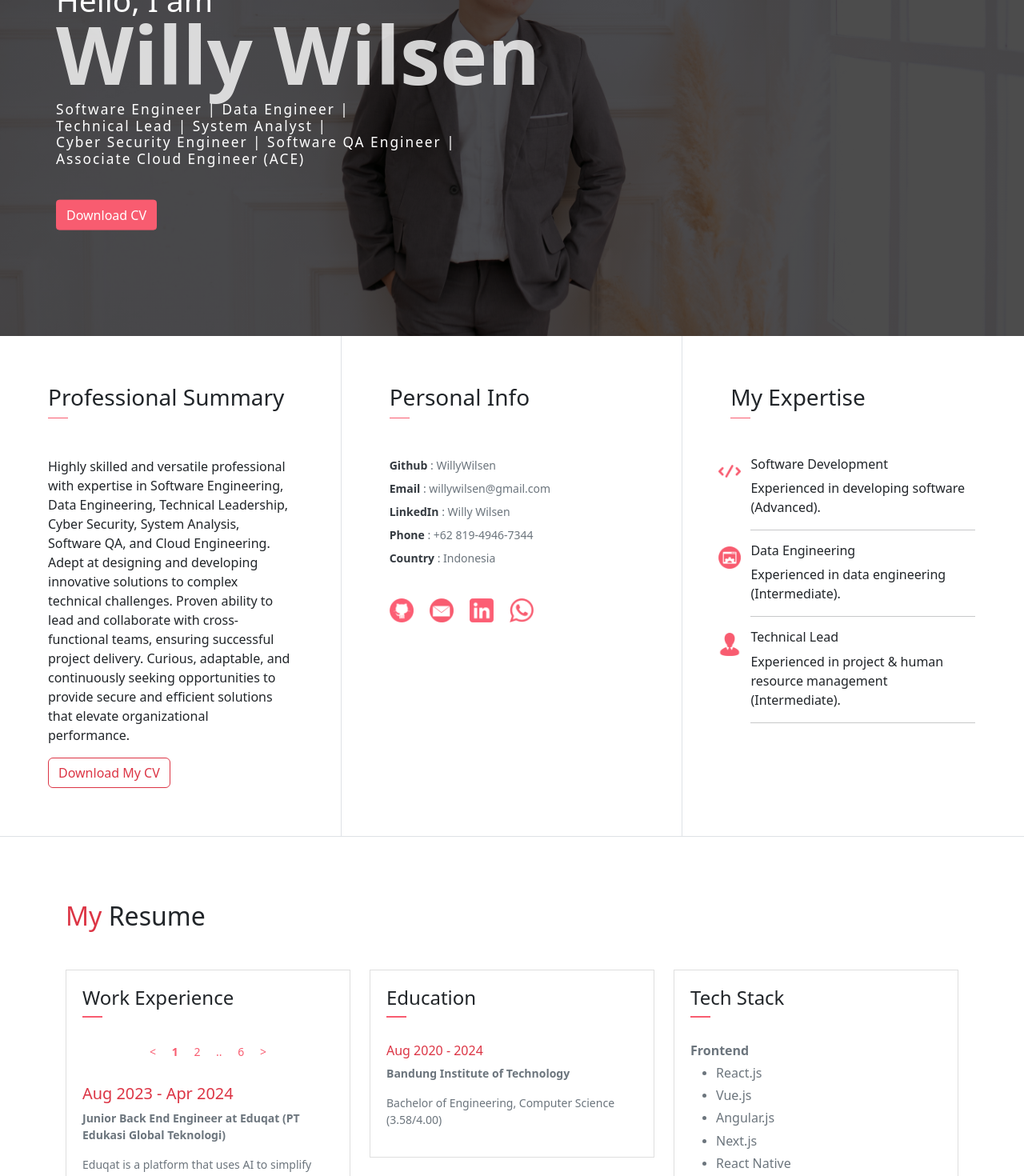
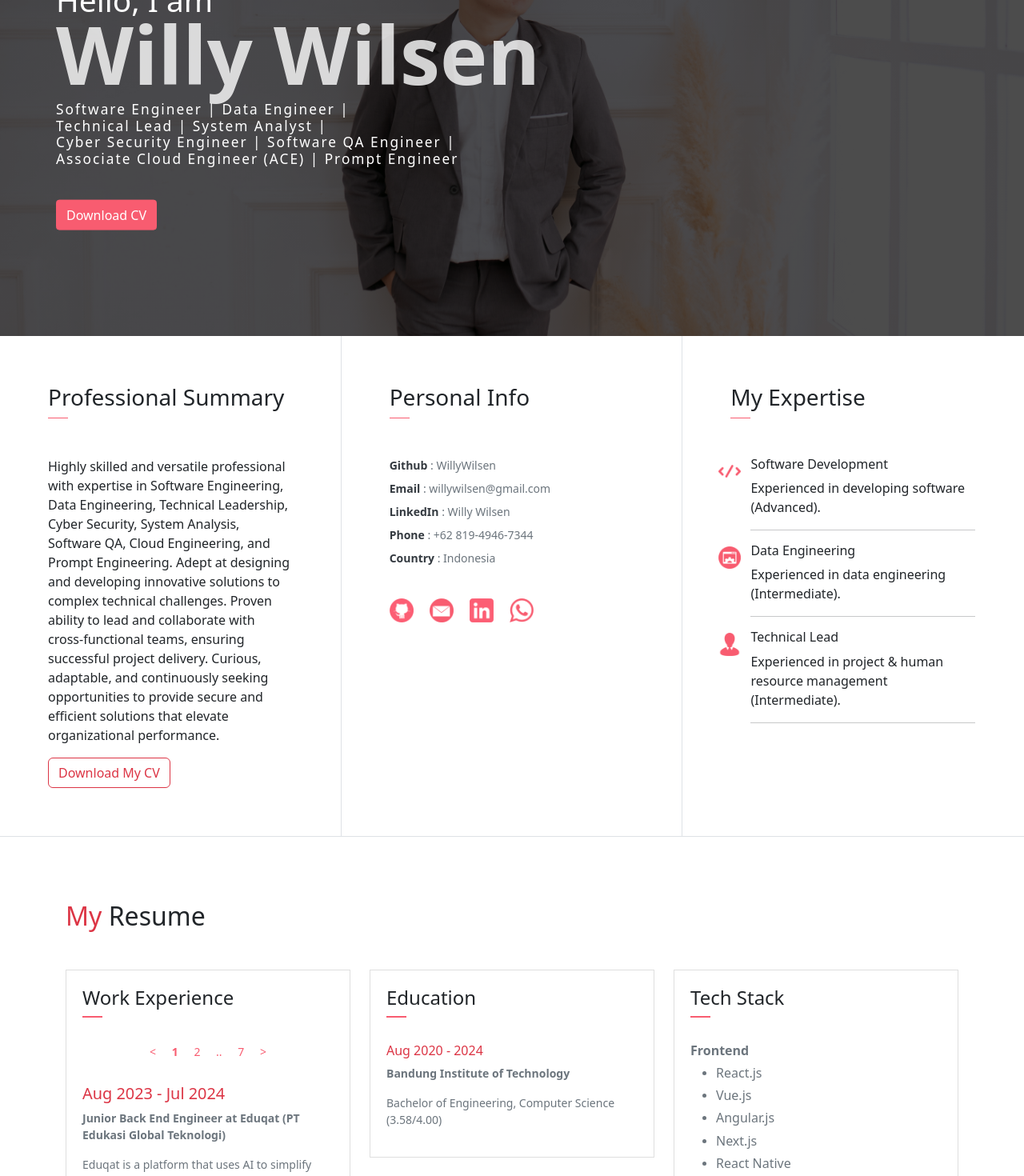
Before and after one commit to WillyWilsen/My-Profile-UI, a Next.js app: page / in a window 1280 px wide. Shown: the part 220-1690 px from the top of the page at 80% size. Built offline with nearby package versions, Linux system fonts and the light colour scheme; no server answers.

Commit message:
feat: Update Profile

```diff
--- a/attributes/WorkExperience.js
+++ b/attributes/WorkExperience.js
@@ -2,33 +2,53 @@ export const WorkExperience = [
   {
     _id: { $oid: "66360105fe5e3cb138acc5a7" },
     from: "Aug 2023",
-    to: "Apr 2024",
+    to: "Jul 2024",
     job_position: "Junior Back End Engineer",
     company: "Eduqat (PT Edukasi Global Teknologi)",
     description:
-      "Eduqat is a platform that uses AI to simplify tasks, generate curriculums, and grade assignments for educators. <b>My responsibilities:</b><br>1. Maintain and develop solutions for ongoing projects as well as to work on new upcoming projects<br>2. Ensure the delivery of features that are well documented & technologically sound with close attention to good coding practices, data structures & collaborative problem-solving<br><b>Skills:</b> Node.js · AWS Lambda · GraphQL",
-    sequence: { $numberInt: "13" },
+      "Eduqat is a platform that uses AI to simplify tasks, generate curriculums, and grade assignments for educators. <b>My responsibilities:</b><br>1. Maintain and develop solutions for ongoing projects as well as to work on new upcoming projects<br>2. Ensure the delivery of features that are well documented & technologically sound with close attention to good coding practices, data structures & collaborative problem-solving<br><b>Skills:</b> Node.js · AWS Lambda · GraphQL · AI Prompting · Amazon Simple Notification Service (SNS)",
+    sequence: { $numberInt: "15" },
   },
   {
     _id: { $oid: "6635f798fe5e3cb138acc5a4" },
     from: "Mar 2023",
-    to: "Apr 2024",
+    to: "Jul 2024",
     job_position: "Full Stack & Data Engineer",
     company: "Planet Surf (PT Planet Selancar Mandiri)",
     description:
       "Planet Surf is a fashion retail company specializing in youth clothing and surfwear with international brands. <b>My responsibilities:</b><br>1. Collaborate with the designers and product managers on features<br>2. Explain technical constraints, explore edge cases<br>3. Design the technical specifications of features and implementing them, while considering existing systems and future extensions<br>4. Collaborate and work with other engineers<br>5. Coordinate testing with design and product teams<br>6. Triage and fix bugs as they arise<br>7. Increase test coverage of the system<br>8. Devise a test/regression plan that includes all the behaviors and test cases expected<br>9. If necessary, devise a deployment plan that may involve e.g. feature flagging, scripts that need to be run<br>10. Contribute to and write documentation for the team<br>11. Participate in manual regression testing with the rest of the engineering team<br>12. Rotate through a regular oncall schedule with the rest of the engineering team<br><b>Skills:</b> Laravel · Next.js · MySQL · Amazon EC2 · Python (Programming Language) · Apache Airflow · SAP HANA · Node.js",
-    sequence: { $numberInt: "12" },
+    sequence: { $numberInt: "14" },
   },
   {
     _id: { $oid: "647b19f827b072d12d76ac10" },
     from: "Nov 2022",
-    to: "Apr 2024",
+    to: "Jul 2024",
     job_position: "Software & Data Engineer",
     company: "Jatis Mobile (PT Informasi Teknologi Indonesia)",
     description:
       "Jatis Mobile is a digital communication & distribution company gaining market experience and insights since 2002. Jatis Mobile's client portfolio builds up to more than 500 corporate clients. <b>My responsibilities:</b><br>1. Developing front-end website architecture<br>2. Designing user interactions on web pages<br>3. Developing back-end website applications<br>4. Creating servers and databases for functionality<br>5. Ensuring cross-platform optimization for mobile phones<br>6. Ensuring responsiveness of applications<br>7. Working alongside graphic designers for web design features<br>8. Seeing through a project from conception to finished product<br>9. Designing and developing APIs<br>10. Meeting both technical and consumer needs<br>11. Staying abreast of developments in web applications and programming languages<br><b>Skills:</b> Rust (Programming Language) · Unit Testing · ASP.NET · Spring Boot · Gin · ActiveMQ · CodeIgniter · WinSCP · Microsoft SQL Server · Data Warehousing · MySQL · Laravel",
+    sequence: { $numberInt: "13" },
+    __v: { $numberInt: "0" },
+  },
+  {
+    _id: { $oid: "66891d01c7a0bdb9c875b56a" },
+    from: "May 2024",
+    to: "Jul 2024",
+    job_position: "Google Cloud Arcade Facilitator",
+    company: "Dicoding Indonesia",
+    description:
+      "Arcade Facilitator is a coding scholarship program from Google Cloud with the concept of gamification to add or improve the skills of digital talents in the fields of cloud computing, application development, big data & artificial intelligence/machine learning. <b>My responsibilities:</b>\n<br>1. Complete labs/milestones for participants to pass as quickly and easily as possible so that participants can earn Arcade + Bonus Points and redeem them for various attractive prizes\n<br>2. Assist with accessing and claiming the 2-month Google Cloud Skills Boost credits/tokens that participants need to work on skill badges and earn points\n<br>3. Provide a communication group with other participants to discuss and connect\n<br>4. Provide the latest information about the Arcade program\n<br><b>Skills:</b> Cloud Computing · Google Cloud Platform (GCP) · Mentoring",
+    sequence: { $numberInt: "12" },
+  },
+  {
+    _id: { $oid: "668919fdc7a0bdb9c875b565" },
+    from: "Feb 2024",
+    to: "May 2024",
+    job_position: "Junior Security Operation Center Analyst",
+    company: "Digital Talent Scholarship",
+    description:
+      "Junior SOC Analyst Bootcamp learns about routing, switching, and cyber security as a Security Operations Center (SOC) Analyst. <b>Syllabus:</b>\n<br>1. Cybersecurity Threats, Vulnerabilities, and Attacks\n<br>2. Securing Networks and Attacking the Foundation\n<br>3. Network Security Infrastructure\n<br>4. Understanding Defense\n<br>5. System and Network Defense\n<br>6. Zone-Based Policy Firewalls\n<br>7. Governance and Compliance\n<br>8. Security Assessments\n<br>9. The Windows Operating System\n<br>10. Linux Overview\n<br>11. Network Protocols\n<br>12. Attackers and Their Tools\n<br>13. Understanding Defense\n<br>14. Access Control\n<br>15. Threat Intelligence\n<br>16. Cryptography\n<br>17. Endpoint Protection\n<br>18. Endpoint Vulnerability Assessment\n<br>19. Technologies and Protocols\n<br>20. Network Security Data\n<br>21. Evaluating Alerts\n<br>22. Working with Network Security Data\n<br><b>Skills:</b> Security · Operating Systems · Cryptography · Threat & Vulnerability Management · Network Security",
     sequence: { $numberInt: "11" },
-    __v: { $numberInt: "0" },
   },
   {
     _id: { $oid: "65ab40bc77aed6639c5ffa56" },
@@ -47,7 +67,7 @@ export const WorkExperience = [
     job_position: "Software Quality Assurance Engineer",
     company: "Waste4Change (PT Wasteforchange Alam Indonesia)",
     description:
-      "Waste4Change is a company that has innovation to create a waste-free Indonesia. <b>My responsibilities:</b><br>1. Manually identify and report bugs early<br>2. Fully understand all of product requirements and technical implementations of apps, services, and tools<br>3. Report bugs clearly with all the relevant information to make it easier to fix<br>4. Maintain test cases such that they have good test coverage, informative, and easy to execute<br>5. Analyze and systematically approach bugs reported, always coming up with practical short term and long term process improvements to avoid them<br>6. Creating test case, execute it then do the regression<br>7. Identify things that can go wrong early but also quick to investigate bugs reported in productionManually identify and report bugs early\n<br><b>Skills:</b> Software Testing · Quality Control",
+      "Waste4Change is a company that has innovation to create a waste-free Indonesia. <b>My responsibilities:</b><br>1. Manually identify and report bugs early<br>2. Fully understand all of product requirements and technical implementations of apps, services, and tools<br>3. Report bugs clearly with all the relevant information to make it easier to fix<br>4. Maintain test cases such that they have good test coverage, informative, and easy to execute<br>5. Analyze and systematically approach bugs reported, always coming up with practical short term and long term process improvements to avoid them<br>6. Creating test case, execute it then do the regression<br>7. Identify things that can go wrong early but also quick to investigate bugs reported in production\n<br><b>Skills:</b> Software Testing · Quality Control",
     sequence: { $numberInt: "9" },
   },
   {
--- a/pages/index.js
+++ b/pages/index.js
@@ -387,17 +387,14 @@ export default function Home() {
               <h4 className={custom.headersubtitle}>Hello, I am</h4>
               <h1 className={custom.headertitle}>Willy Wilsen</h1>
               <h6 className={custom.headermono}>
-                Software Engineer | Data Engineer |
-                <br></br>
-                Technical Lead | System Analyst |
-                <br></br>
-                Cyber Security Engineer | Software QA Engineer |
-                <br></br>
-                Associate Cloud Engineer (ACE)
+                Software Engineer | Data Engineer |<br></br>
+                Technical Lead | System Analyst |<br></br>
+                Cyber Security Engineer | Software QA Engineer |<br></br>
+                Associate Cloud Engineer (ACE) | Prompt Engineer
               </h6>
               <a
                 rel="noreferrer"
-                href="https://drive.google.com/uc?id=1PoX2rw8GFXhOkFaI4IdVUBF2nFXvw2x0&export=download"
+                href="https://drive.google.com/uc?id=1iFgttqjFKeDaCOcydMm486OOjCgghTB-&export=download"
                 target="_blank"
               >
                 <button
@@ -418,11 +415,19 @@ export default function Home() {
               </h3>
               <span className={`${custom.line} mb-5`}></span>
               <p className="mt-20">
-                Highly skilled and versatile professional with expertise in Software Engineering, Data Engineering, Technical Leadership, Cyber Security, System Analysis, Software QA, and Cloud Engineering. Adept at designing and developing innovative solutions to complex technical challenges. Proven ability to lead and collaborate with cross-functional teams, ensuring successful project delivery. Curious, adaptable, and continuously seeking opportunities to provide secure and efficient solutions that elevate organizational performance.
+                Highly skilled and versatile professional with expertise in
+                Software Engineering, Data Engineering, Technical Leadership,
+                Cyber Security, System Analysis, Software QA, Cloud Engineering,
+                and Prompt Engineering. Adept at designing and developing
+                innovative solutions to complex technical challenges. Proven
+                ability to lead and collaborate with cross-functional teams,
+                ensuring successful project delivery. Curious, adaptable, and
+                continuously seeking opportunities to provide secure and
+                efficient solutions that elevate organizational performance.
               </p>
               <a
                 rel="noreferrer"
-                href="https://drive.google.com/uc?id=1PoX2rw8GFXhOkFaI4IdVUBF2nFXvw2x0&export=download"
+                href="https://drive.google.com/uc?id=1iFgttqjFKeDaCOcydMm486OOjCgghTB-&export=download"
                 target="_blank"
               >
                 <button className="btn btn-outline-danger">
@@ -745,7 +750,9 @@ export default function Home() {
                     </h6>
                     <ul>
                       <li>
-                        <h6>NoSQL, Big Data, and Spark Foundations (Jan 2024)</h6>
+                        <h6>
+                          NoSQL, Big Data, and Spark Foundations (Jan 2024)
+                        </h6>
                       </li>
                     </ul>
                     <hr></hr>
```
